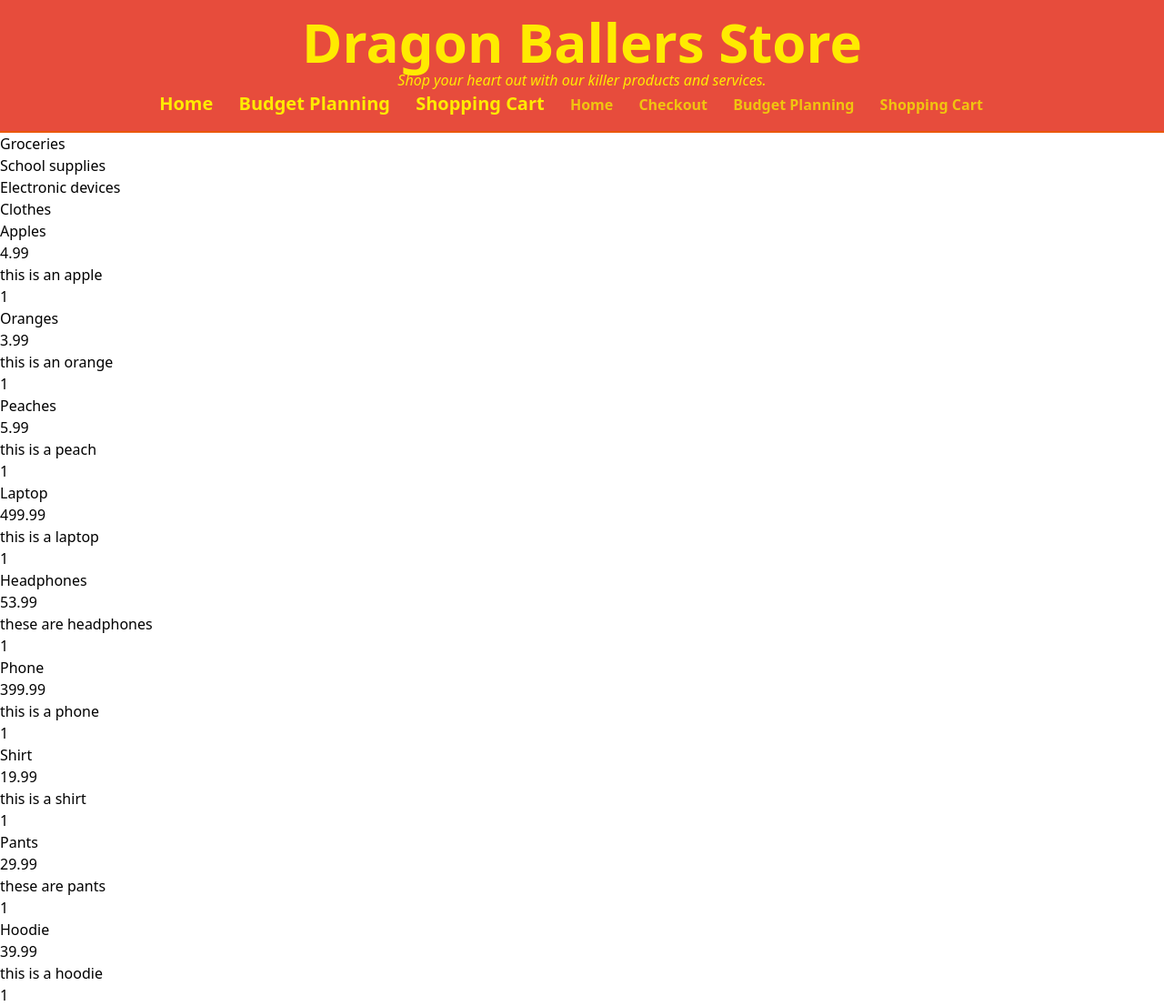
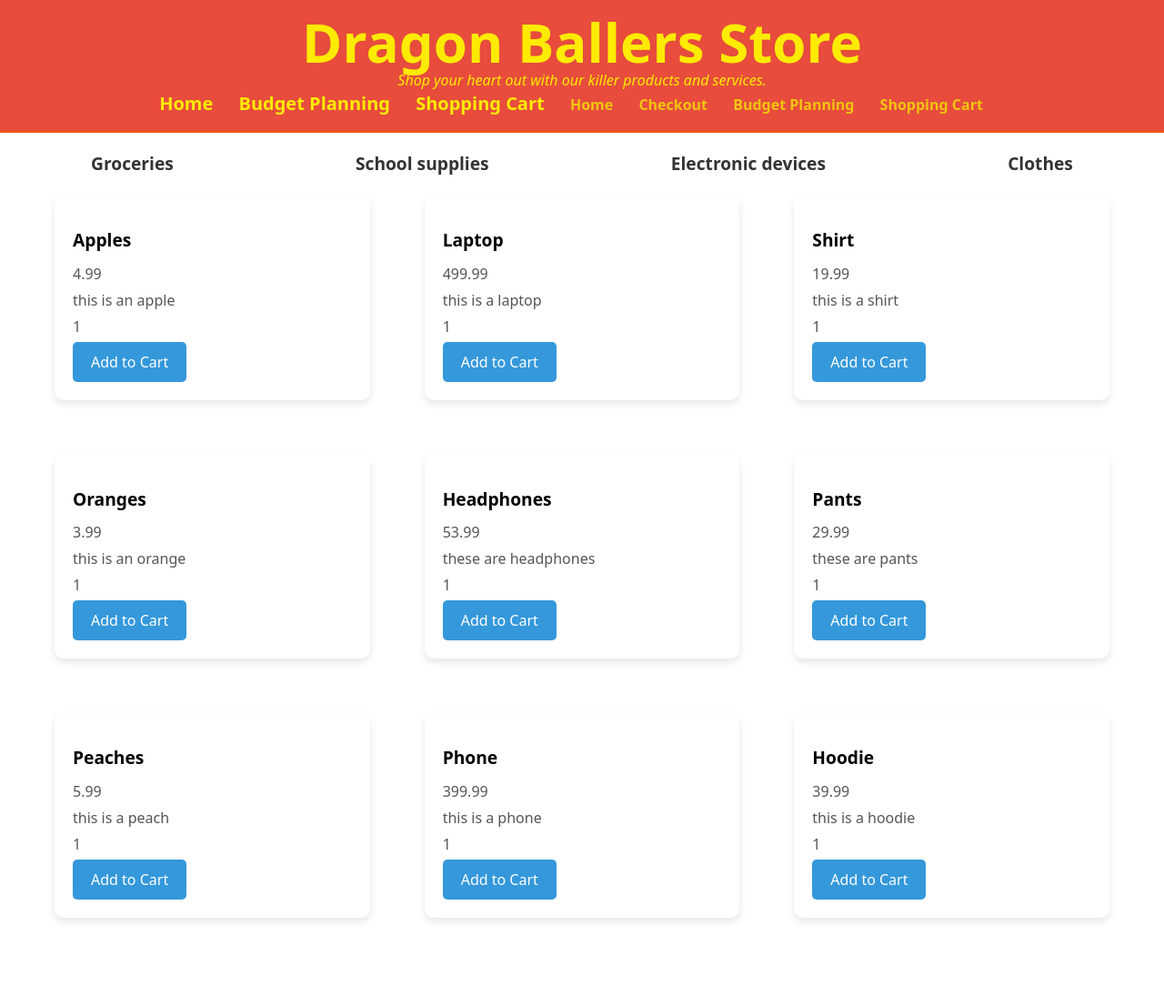
Before and after one commit to jpanahon/WinHacks2024, a Flask app: page /shop/ in a window 1280 px wide. Shown: the whole page at 91% size. After the commit the page ends 1013 px from the top, so only its background shows below. Run offline with Flask 3, Linux system fonts and the light colour scheme.

Commit message:
styled shopping page

```diff
--- a/app.py
+++ b/app.py
@@ -1,6 +1,7 @@
 from flask import Flask, render_template, request, jsonify
 import dummy_dict
 import json
+import DataBase
 
 app = Flask(__name__)
 
--- a/static/css/output.css
+++ b/static/css/output.css
@@ -881,3 +881,78 @@ video {
 
   src: url('../fonts/Saiyan-Sans\ Left\ Oblique.ttf');
 }
+
+.shop-nav {
+  margin-top: 20px; /* Add some space at the top */
+}
+
+.shop-nav ul {
+  list-style: none;
+  padding: 0;
+  display: flex;
+  justify-content: space-around; /* Add space between items */
+}
+
+.shop-nav li {
+  margin: 0;
+}
+
+.shop-nav a {
+  text-decoration: none;
+  color: #333;
+  font-weight: bold;
+  font-size: 1.2rem;
+  transition: color 0.3s ease; /* Smooth color transition on hover */
+}
+
+.shop-nav a:hover {
+  color: #3498db;
+}
+
+.items-list {
+  display: grid;
+  grid-template-columns: repeat(auto-fill, minmax(250px, 1fr));
+  gap: 60px;
+  max-width: 1200px;
+  margin: auto;
+  padding: 20px;
+}
+
+.item {
+  background-color: #fff;
+  padding: 20px;
+  border-radius: 10px;
+  box-shadow: 0 4px 8px rgba(0, 0, 0, 0.1);
+  margin-bottom: 60px;
+}
+
+.item img {
+  width: 100%;
+  height: auto;
+  border-radius: 8px;
+  margin-bottom: 15px;
+}
+
+.items-desc h3 {
+  font-size: 1.2rem;
+  font-weight: bold;
+  margin-bottom: 10px;
+}
+
+.items-desc p {
+  color: #555;
+  margin-bottom: 5px;
+}
+
+.button {
+  background-color: #3498db;
+  color: #fff;
+  padding: 10px 20px;
+  border: none;
+  border-radius: 5px;
+  cursor: pointer;
+}
+
+.button:hover {
+  background-color: #2073af;
+}
--- a/static/script/script.js
+++ b/static/script/script.js
@@ -59,6 +59,7 @@ $(document).ready(() => {
         // Implement your logic to update the HTML content
         // For example, you might update a specific element with the filtered data
         const divs = document.getElementsByClassName('items-desc')
+        const itemBoxes = document.getElementsByClassName('item')
 
         for (let i = 0; i < 3; i++) {
             let key = 'item' + (i+1)
@@ -69,6 +70,7 @@ $(document).ready(() => {
         }
 
         for (let i = 3; i < 9; i++) {
+            itemBoxes[i].style.display = 'none'
             divs[i].style.display = 'none'
         }
     }
--- a/templates/shop.html
+++ b/templates/shop.html
@@ -29,6 +29,7 @@
                     <p>price</p>
                     <p>desc</p>
                     <p>quantiity</p>
+                    <button class="button">Add to Cart</button>
                 </div>
             </div>
             <div class="item">
@@ -38,6 +39,7 @@
                     <p>price</p>
                     <p>desc</p>
                     <p>quantiity</p>
+                    <button class="button">Add to Cart</button>
                 </div>
             </div>
             <div class="item">
@@ -47,6 +49,7 @@
                     <p>price</p>
                     <p>desc</p>
                     <p>quantiity</p>
+                    <button class="button">Add to Cart</button>
                 </div>
             </div>
         </div>
@@ -58,6 +61,7 @@
                     <p>price</p>
                     <p>desc</p>
                     <p>quantiity</p>
+                    <button class="button">Add to Cart</button>
                 </div>
             </div>
             <div class="item">
@@ -67,6 +71,7 @@
                     <p>price</p>
                     <p>desc</p>
                     <p>quantiity</p>
+                    <button class="button">Add to Cart</button>
                 </div>
             </div>
             <div class="item">
@@ -76,6 +81,7 @@
                     <p>price</p>
                     <p>desc</p>
                     <p>quantiity</p>
+                    <button class="button">Add to Cart</button>
                 </div>
             </div>
         </div>
@@ -87,6 +93,7 @@
                     <p>price</p>
                     <p>desc</p>
                     <p>quantiity</p>
+                    <button class="button">Add to Cart</button>
                 </div>
             </div>
             <div class="item">
@@ -96,6 +103,7 @@
                     <p>price</p>
                     <p>desc</p>
                     <p>quantiity</p>
+                    <button class="button">Add to Cart</button>
                 </div>
             </div>
             <div class="item">
@@ -105,6 +113,7 @@
                     <p>price</p>
                     <p>desc</p>
                     <p>quantiity</p>
+                    <button class="button">Add to Cart</button>
                 </div>
             </div>
         </div>
```
